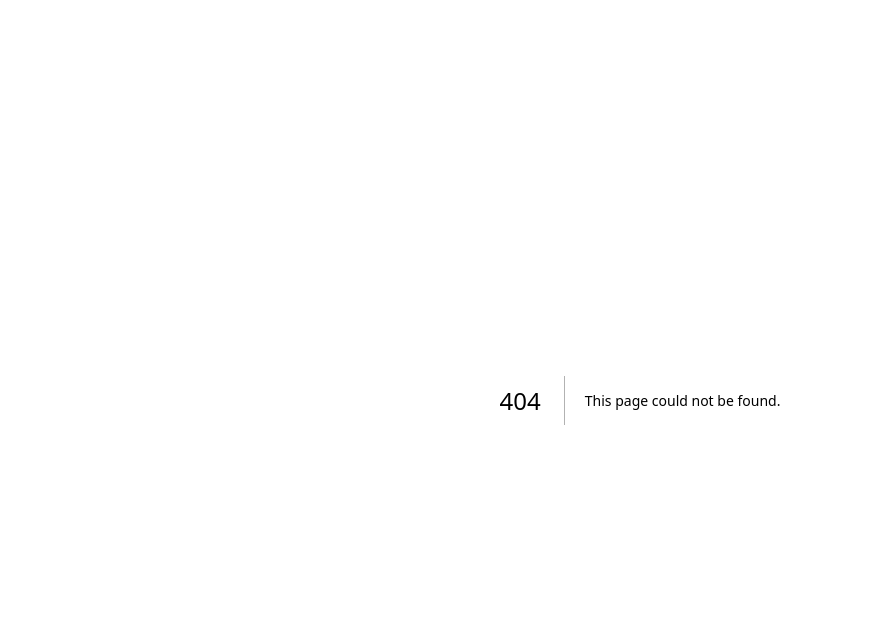
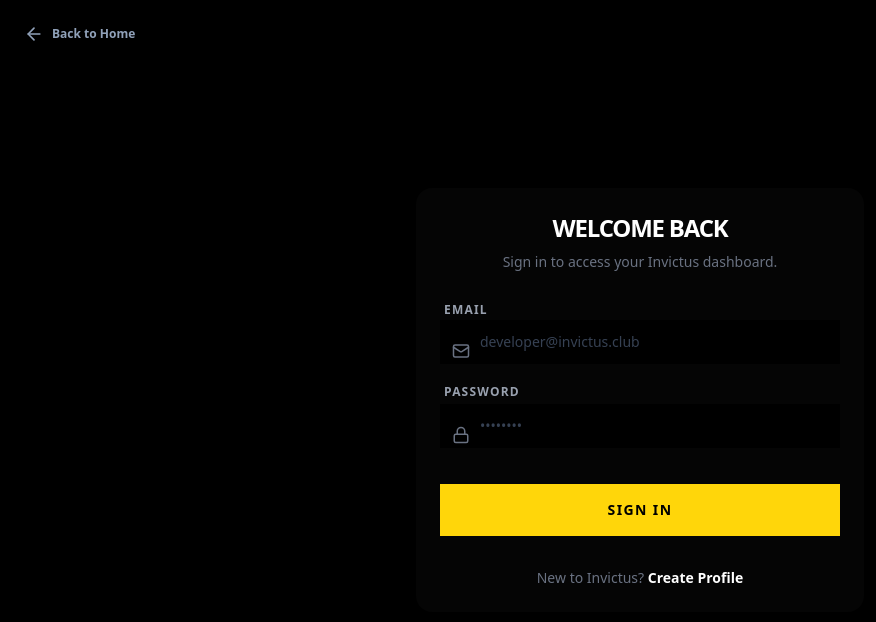
Before and after one commit to yashkoparde/Invictus, a Next.js app: page /login in a window 1280 px wide. Before the commit this address had no page. Shown: the top 622 px of the page, without its empty margins (0-876 px from the left). Built offline with nearby package versions, Linux system fonts and the light colour scheme; no server answers.

Commit message:
feat(auth): scaffold /login route with email and provider options

```diff
--- /dev/null
+++ b/src/app/login/page.tsx
@@ -0,0 +1,124 @@
+/* eslint-disable */
+"use client";
+
+import { motion } from "framer-motion";
+import Link from "next/link";
+import { ArrowLeft, Mail, Lock } from "lucide-react";
+import { FaGithub } from "react-icons/fa";
+import { useState } from "react";
+import { useRouter } from "next/navigation";
+import { supabase } from "@/lib/supabase";
+
+import { validateEmail } from "@/lib/validators";
+
+export default function Login() {
+  const router = useRouter();
+  const [email, setEmail] = useState("");
+  const [password, setPassword] = useState("");
+  const [loading, setLoading] = useState(false);
+  const [error, setError] = useState<string | null>(null);
+
+  const handleLogin = async (e: React.FormEvent) => {
+    e.preventDefault();
+    setError(null);
+
+    const emailCheck = validateEmail(email);
+    if (!emailCheck.isValid) {
+      setError(emailCheck.error || "Invalid email address.");
+      return;
+    }
+
+    setLoading(true);
+
+    try {
+      const { data, error } = await supabase.auth.signInWithPassword({
+        email: email.trim(),
+        password,
+      });
+
+      if (error) {
+        throw error;
+      }
+
+      // Successful login
+      router.push("/profile");
+    } catch (err: any) {
+      setError(err.message || "An error occurred during login.");
+    } finally {
+      setLoading(false);
+    }
+  };
+
+  return (
+    <main className="relative min-h-screen flex items-center justify-center p-4 bg-black overflow-hidden font-sans py-16">
+      <Link href="/" className="absolute top-6 left-6 sm:top-8 sm:left-8 text-slate-400 hover:text-white transition flex items-center gap-2 group z-20">
+        <ArrowLeft size={20} className="group-hover:-translate-x-1 transition-transform" />
+        <span className="text-xs sm:text-sm font-semibold">Back to Home</span>
+      </Link>
+
+      <motion.div
+        initial={{ opacity: 0, y: 30, scale: 0.95 }}
+        animate={{ opacity: 1, y: 0, scale: 1 }}
+        transition={{ duration: 0.8, ease: [0.16, 1, 0.3, 1] }}
+        className="w-full max-w-md p-6 sm:p-10 relative z-10 border border-gray-800 bg-[#050505] shadow-[0_0_50px_rgba(0,0,0,0.8)] rounded-2xl"
+      >
+        <div className="text-center mb-6 sm:mb-8">
+          <h2 className="text-2xl sm:text-3xl font-black text-white mb-2 uppercase tracking-tighter">Welcome Back</h2>
+          <p className="text-sm text-gray-500 font-medium">Sign in to access your Invictus dashboard.</p>
+        </div>
+
+        {error && (
+          <div className="mb-4 p-3 border border-[#D90429]/50 bg-[#D90429]/10 text-[#D90429] text-xs font-bold rounded">
+            {error}
+          </div>
+        )}
+
+        <form className="space-y-5" onSubmit={handleLogin}>
+          <div className="space-y-1">
+            <label className="text-xs font-bold text-gray-400 uppercase tracking-widest ml-1">Email</label>
+            <div className="relative">
+              <Mail className="absolute left-3 top-1/2 -translate-y-1/2 text-gray-500" size={18} />
+              <input
+                type="email"
+                placeholder="developer@invictus.club"
+                value={email}
+                onChange={(e) => setEmail(e.target.value)}
+                required
+                className="w-full pl-10 pr-4 py-3 bg-black border border-gray-800 text-sm focus:outline-none focus:border-[#FFD60A] text-gray-200 placeholder-gray-700 transition-colors"
+              />
+            </div>
+          </div>
+
+          <div className="space-y-1">
+            <div className="flex items-center justify-between ml-1">
+              <label className="text-xs font-bold text-gray-400 uppercase tracking-widest">Password</label>
+            </div>
+            <div className="relative">
+              <Lock className="absolute left-3 top-1/2 -translate-y-1/2 text-gray-500" size={18} />
+              <input
+                type="password"
+                placeholder="••••••••"
+                value={password}
+                onChange={(e) => setPassword(e.target.value)}
+                required
+                className="w-full pl-10 pr-4 py-3 bg-black border border-gray-800 text-sm focus:outline-none focus:border-[#FFD60A] text-gray-200 placeholder-gray-700 transition-colors"
+              />
+            </div>
+          </div>
+
+          <button
+            type="submit"
+            disabled={loading}
+            className="w-full py-4 mt-4 bg-[#FFD60A] text-black font-bold tracking-widest text-sm transition-colors hover:bg-white disabled:opacity-50"
+          >
+            {loading ? "AUTHENTICATING..." : "SIGN IN"}
+          </button>
+        </form>
+
+        <p className="mt-8 text-center text-sm text-gray-500 font-medium">
+          New to Invictus? <Link href="/create-profile" className="text-white hover:text-[#FFD60A] font-bold transition-colors">Create Profile</Link>
+        </p>
+      </motion.div>
+    </main>
+  );
+}
```
